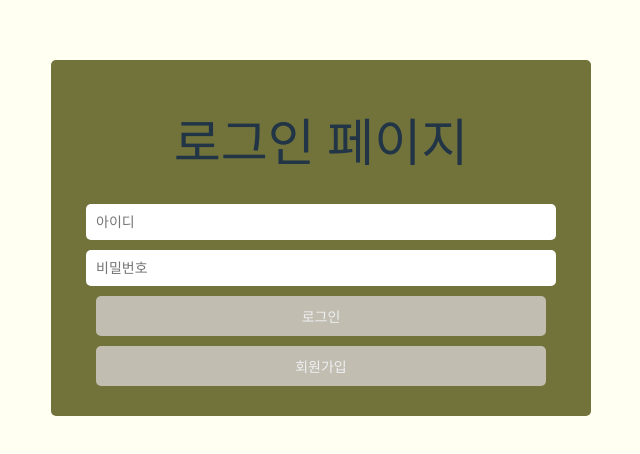
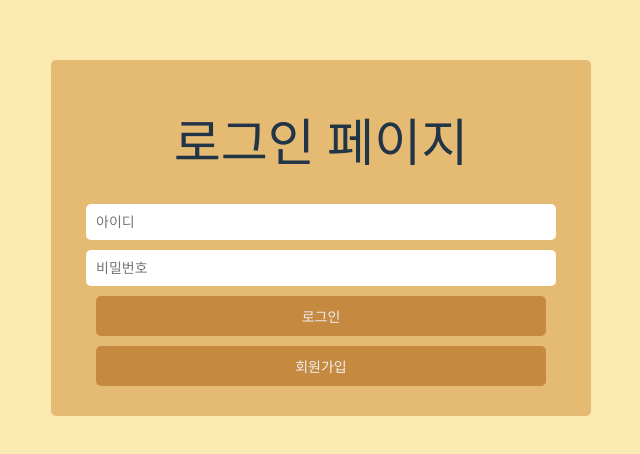
Before and after one commit to UOUGaonnuri/book-management-client, a React (Vite) app: page /member/login in a window 1280 px wide. Shown: the part 162-616 px from the top of the page, without its empty margins (319-959 px from the left). Built offline with nearby package versions, Linux system fonts and the light colour scheme.

Commit message:
chore: loginCss and delete localStorage

```diff
--- a/src/LoginPage.module.css
+++ b/src/LoginPage.module.css
@@ -1,12 +1,12 @@
 body{
     margin: 0;
-    background-color: #FFFFF2;
+    background-color: #FAEAB1;
 }
 .loginform{
     border: 0;
     margin: 0 auto;
     width: 500px;
-    background-color: #72723b;
+    background-color: #E5BA73;
     border-radius: 5px;
     padding: 20px;
 }
@@ -21,7 +21,7 @@ body{
 .submitBtn{
     color: #EEEFF1;
     font-size: 14px;
-    background-color: #C1BDB1;
+    background-color: #C58940;
     border: none;
     padding: 10px;
     width: 90%;
--- a/src/MainPage.tsx
+++ b/src/MainPage.tsx
@@ -6,15 +6,15 @@ import UserContext from './UserContext';
 const MainPage = () => {
     const values = useContext(UserContext);
     const goReg = useNavigate();
-    const userName: (null|string) = localStorage.getItem("userName");
+    const userName: (undefined|string) = values?.state.user.userName;
     const logout = ()=>{
         values?.actions.logout();
         goReg("/member/login");
     };
     return (
         <div>
-            {userName? `${userName}님 환영합니다` : `로그인 해주세요`}&nbsp;&nbsp;&nbsp;
-            <span onClick={logout}>{userName?"로그아웃":""}</span>
+            <h1>{userName? `${userName}님 환영합니다` : `로그인 해주세요`}&nbsp;&nbsp;&nbsp;
+            <span onClick={logout}>{userName?"로그아웃":""}</span></h1>
         </div>
     )
 }
--- a/src/UserContext.tsx
+++ b/src/UserContext.tsx
@@ -34,9 +34,6 @@ export const UserProvider = (props: PropsType) => {
 
     const login = ( loginUser: userType) => {
         setUser(loginUser);
-        localStorage.setItem("userName", loginUser.userName);
-        localStorage.setItem("accessToken", loginUser.accessToken);
-        localStorage.setItem("refreshToken", loginUser.refreshToken);
     }
 
     const logout = () => {
@@ -45,9 +42,6 @@ export const UserProvider = (props: PropsType) => {
             accessToken: "",
             refreshToken: "",
         });
-        localStorage.removeItem("userName");
-        localStorage.removeItem("accessToken");
-        localStorage.removeItem("refreshToken");
     };
 
     const values : userContextValueType = {
```
